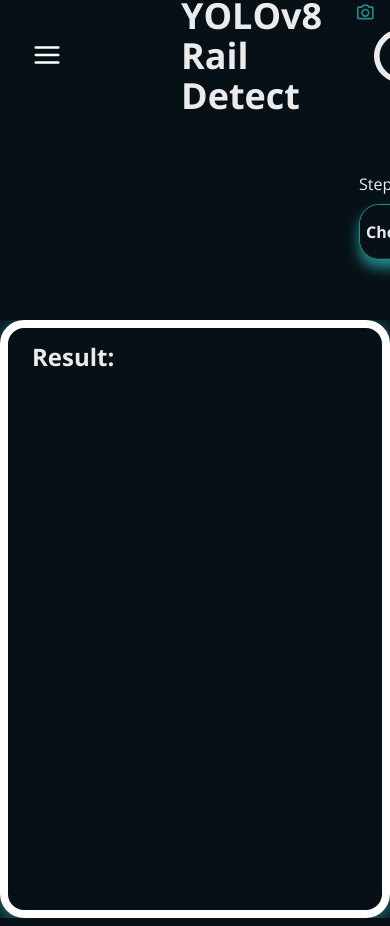
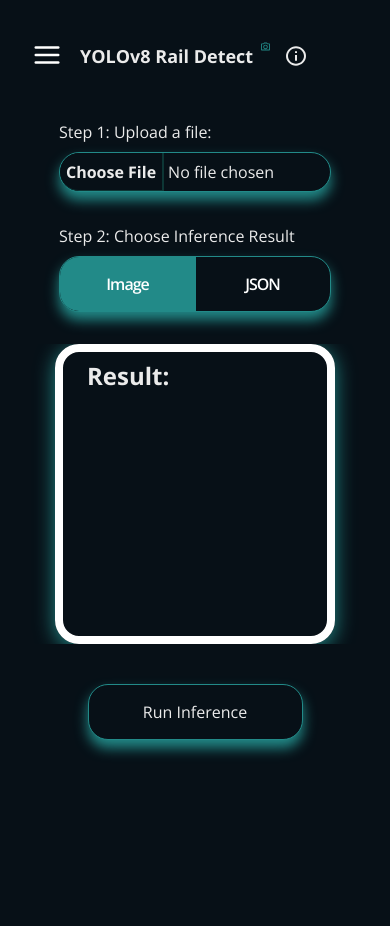
Before and after one commit to YouDontSayIt-dev/Detection-of-Breakages-Over-Railway-Tracks-Using-YOLOv8-Model, a React (Create React App) app in the folder thesis-webapp/: page /yolov8/inference in a window 390 px wide. After the commit the page ends 844 px from the top, so only its background shows below. Built offline with nearby package versions, Linux system fonts and the light colour scheme.

Commit message:
yolo inference mobile respo done

```diff
--- a/thesis-webapp/src/components/ImageDisplayYOLO.jsx
+++ b/thesis-webapp/src/components/ImageDisplayYOLO.jsx
@@ -77,7 +77,7 @@ const ImageDisplay = ({ selectedImage, drawLine, bboxData, radioBtnValue }) => {
 
   if (radioBtnValue === "image") {
     return (
-      <div className="w-[1202px] h-[598px] mx-auto border-8 border-customImageDisplay shadow-customImageDisplay rounded-customImageDisplay">
+      <div className="w-[280px] h-[300px] md:w-[602px] lg:w-[1202px] lg:h-[550px] mx-auto border-8 border-customImageDisplay shadow-customImageDisplay rounded-customImageDisplay">
         <div className="flex w-full h-[10%] justify-between items-center p-6 text-ebony font-bold text-2xl">
           <h1>Result:</h1>
         </div>
@@ -92,7 +92,7 @@ const ImageDisplay = ({ selectedImage, drawLine, bboxData, radioBtnValue }) => {
     );
   } else if (radioBtnValue === "JSON") {
     return (
-      <div className="flex flex-col w-[1202px] h-[598px] mx-auto border-8 border-customImageDisplay shadow-customImageDisplay rounded-customImageDisplay">
+      <div className="flex flex-col w-[280px] h-[300px] md:w-[602px] lg:w-[1202px] lg:h-[550px] mx-auto border-8 border-customImageDisplay shadow-customImageDisplay rounded-customImageDisplay">
         <div className="flex w-full h-[10%] justify-between items-center p-6 text-ebony font-bold text-2xl hover:text-active">
           {/* BUTTON TO COPY THE BBOX DATA */}
           <button onClick={copyToClipboard}>Copy Code</button>
@@ -106,9 +106,7 @@ const ImageDisplay = ({ selectedImage, drawLine, bboxData, radioBtnValue }) => {
   } else {
     return (
       <div className="w-[1202px] h-[598px] mx-auto border-8 border-customImageDisplay shadow-customImageDisplay rounded-customImageDisplay">
-        <div className="flex w-full h-[10%] justify-between items-center p-6 text-ebony font-bold text-2xl">
-          <h1>Result:</h1>
-        </div>
+
         {/* Canvas for drawing */}
         <canvas
           ref={canvasRef}
--- a/thesis-webapp/src/components/InferenceButton.jsx
+++ b/thesis-webapp/src/components/InferenceButton.jsx
@@ -3,7 +3,7 @@ import React from "react";
 const InferenceButton = ({ onClick }) => {
   return (
     <div className="flex flex-col">
-      <h1 className="text-ebony mb-2">Step 3: Run the system</h1>
+      <h1 className=" hidden lg:block text-ebony mb-2">Step 3: Run the system</h1>
       <button
       className="w-[215px] h-[56px] bg-customBackground border rounded-customBtn border-customBtn shadow-customShadow rounded-2xl text-base text-ebony transition active:translate-y-1"
       onClick={onClick}
--- a/thesis-webapp/src/components/RadioInput.css
+++ b/thesis-webapp/src/components/RadioInput.css
@@ -4,7 +4,7 @@
 }
 
 .radio-input {
-  --container_width: 254px;
+  --container_width: 272px;
   position: relative;
   margin-top: 8px;
   display: flex;
--- a/thesis-webapp/src/components/RadioInput.jsx
+++ b/thesis-webapp/src/components/RadioInput.jsx
@@ -18,7 +18,7 @@ class RadioInput extends Component {
 
   render() {
     return (
-      <div className="w-[254px] h-[56px] mb-8">
+      <div className=" w-[272px] h-[40px] lg:w-[254px] lg:h-[56px] mb-8">
         <label className="text-ebony">Step 2: Choose Inference Result</label>
         <div className="radio-input">
           <label>
--- a/thesis-webapp/src/components/UploadButton.jsx
+++ b/thesis-webapp/src/components/UploadButton.jsx
@@ -10,7 +10,7 @@ const UploadButton = ({ onChange }) => {
         id="picture"
         type="file"
         accept="image/*"
-        className="flex h-[56px] w-[326px] mt-2 bg-customBackground border rounded-customBtn border-customBtn shadow-customShadow rounded-2xl text-base text-ebony file:h-full file:border file:border-customFile file:rounded-customFile  file:bg-customBackground file:border-l-0 file:border-t-0 file:border-r-2 file:text-ebony file:font-bold"
+        className="flex w-[272px] h-[40px] lg:h-[56px] lg:w-[326px] mt-2 bg-customBackground border rounded-customBtn border-customBtn shadow-customShadow rounded-2xl text-base text-ebony file:h-full file:border file:border-customFile file:rounded-customFile  file:bg-customBackground file:border-l-0 file:border-t-0 file:border-r-2 file:text-ebony file:font-bold"
         onChange={onChange} // Call the provided function on change
       />
     </div>
--- a/thesis-webapp/src/pages/AboutUs.jsx
+++ b/thesis-webapp/src/pages/AboutUs.jsx
@@ -15,7 +15,7 @@ const AboutUs = () => {
   const location = useLocation();
 
   return (
-    <div className="bg-customBackground w-screen h-screen overflow-hidden">
+    <div className="bg-customBackground w-full h-full overflow-hidden">
       {/* SIDEBAR COMPONENT  */}
       <Sidebar activePage={location.pathname} />
       <div className="w-full h-[120px] overflow-x-hidden">
@@ -47,7 +47,7 @@ const AboutUs = () => {
         {/* CONTAINER FOR THE RECTANGLE  */}
       <div className="grid grid-flow-col scroll-auto gap-[5rem] overscroll-x-contain snap-mandatory snap-x overflow-y-hidden">
         {/* CONTAINER FOR INDIVIDUAL RECTANGLE  */}
-        <div className="w-[280px] md:w-[320px] h-[502px] flex flex-col bg-[#071017] rounded-[24px] border-4 border-solid border-[#228a88] shadow-[-10px_10px_50.4px_#228a88]">
+        <div className="w-[280px] md:w-[305px] h-[502px] flex flex-col bg-[#071017] rounded-[24px] border-4 border-solid border-[#228a88] shadow-[-10px_10px_50.4px_#228a88]">
           {/* CONTAINER FOR IMAGE  */}
           <div className="mt-[50px] flex justify-center">
               <img className="w-[200px] h-[200px] object-cover block" alt="" src={dom_img} />
--- a/thesis-webapp/src/pages/HomePage.jsx
+++ b/thesis-webapp/src/pages/HomePage.jsx
@@ -6,7 +6,8 @@ import train from "../assets/train.png";
 
 function HomePage() {
   return (
-    <div className="flex  lg:flex-row min-h-screen font-Open bg-customBackground relative">
+    <div className="flex  lg:flex-row min-h-screen font-Open [background:linear-gradient(0deg,rgba(34,138,136,0.5)_0%,rgba(7,16,23,0)_100%)] relative">
+
       <div className="w-full lg:w-3/5 px-3 lg:px-28 pt-[20px] lg:pt-[100px]">
         <div>
           <h2 className="text-[#EBEBEB] font-bold text-base text-center lg:text-left md:text-4xl lg:text-[56px] md:pb-4">
--- a/thesis-webapp/src/pages/YOLOv8_Inference.jsx
+++ b/thesis-webapp/src/pages/YOLOv8_Inference.jsx
@@ -85,21 +85,21 @@ const Yolov8Inference = () => {
     <div className="flex flex-col w-full h-full bg-customBackground overflow-x-hidden">
       {/* SIDEBAR COMPONENT  */}
       <Sidebar activePage={location.pathname} />
-      <div className="w-full h-[320px] overflow-x-hidden">
-        <div className="flex h-[30%] ml-[125px] items-center justify-between p-[56px]">
+      <div className="w-full h-[120px] lg:h-[320px] overflow-x-hidden">
+        <div className="flex h-[10%] lg:h-[30%] ml-[80px] lg:ml-[125px] items-center md:justify-between pt-[56px] md:p-[56px]">
           {/* CONTAINER FOR TOP ITEMS  */}
           {/* LEFT ITEMS */}
-          <div className="flex">
-            <h1 className="text-4xl font-bold text-ebony">
+          <div className="flex ">
+            <h1 className="text-lg md:text-4xl font-bold text-justify text-ebony items-center justify-center">
               YOLOv8 Rail Detect
             </h1>
             <svg
-              width="36"
-              height="32"
+              width="9"
+              height="9"
               viewBox="0 0 36 32"
               fill="none"
               xmlns="http://www.w3.org/2000/svg"
-              className="ml-4"
+              className="ml-2 lg:ml-4 lg:h-[32px] lg:w-[36px]"
             >
               <path
                 d="M32.4 3.55556H26.694L23.4 0H12.6L9.306 3.55556H3.6C2.64522 3.55556 1.72955 3.93016 1.05442 4.59695C0.379284 5.26375 0 6.16812 0 7.11111V28.4444C0 29.3874 0.379284 30.2918 1.05442 30.9586C1.72955 31.6254 2.64522 32 3.6 32H32.4C33.3548 32 34.2705 31.6254 34.9456 30.9586C35.6207 30.2918 36 29.3874 36 28.4444V7.11111C36 6.16812 35.6207 5.26375 34.9456 4.59695C34.2705 3.93016 33.3548 3.55556 32.4 3.55556ZM32.4 28.4444H3.6V7.11111H10.89L14.184 3.55556H21.816L25.11 7.11111H32.4V28.4444ZM18 8.88889C15.6131 8.88889 13.3239 9.82539 11.636 11.4924C9.94821 13.1594 9 15.4203 9 17.7778C9 20.1353 9.94821 22.3962 11.636 24.0632C13.3239 25.7302 15.6131 26.6667 18 26.6667C20.3869 26.6667 22.6761 25.7302 24.364 24.0632C26.0518 22.3962 27 20.1353 27 17.7778C27 15.4203 26.0518 13.1594 24.364 11.4924C22.6761 9.82539 20.3869 8.88889 18 8.88889ZM18 23.1111C16.5678 23.1111 15.1943 22.5492 14.1816 21.549C13.1689 20.5488 12.6 19.1923 12.6 17.7778C12.6 16.3633 13.1689 15.0067 14.1816 14.0065C15.1943 13.0063 16.5678 12.4444 18 12.4444C19.4322 12.4444 20.8057 13.0063 21.8184 14.0065C22.8311 15.0067 23.4 16.3633 23.4 17.7778C23.4 19.1923 22.8311 20.5488 21.8184 21.549C20.8057 22.5492 19.4322 23.1111 18 23.1111Z"
@@ -113,12 +113,12 @@ const Yolov8Inference = () => {
             {/* FOR ICON AND MODAL POPUP */}
             <div onMouseEnter={handleIconHover} onMouseLeave={handleModalClose} onClick={handleModalToggle}>
               <svg
-                width="56"
-                height="54"
+                width="20"
+                height="20"
                 viewBox="0 0 56 54"
                 fill="none"
                 xmlns="http://www.w3.org/2000/svg"
-                className="cursor-pointer"
+                className="cursor-pointer ml-4 md:h-[56px] md:w-[54px]"
               >
                 <path
                   d="M25.2 18.9H30.8V13.5H25.2M28 48.6C15.652 48.6 5.6 38.907 5.6 27C5.6 15.093 15.652 5.4 28 5.4C40.348 5.4 50.4 15.093 50.4 27C50.4 38.907 40.348 48.6 28 48.6ZM28 0C24.323 0 20.682 0.698376 17.2849 2.05525C13.8877 3.41213 10.8011 5.40094 8.20101 7.90812C2.94999 12.9716 0 19.8392 0 27C0 34.1608 2.94999 41.0284 8.20101 46.0919C10.8011 48.5991 13.8877 50.5879 17.2849 51.9448C20.682 53.3016 24.323 54 28 54C35.4261 54 42.548 51.1554 47.799 46.0919C53.05 41.0284 56 34.1608 56 27C56 23.4543 55.2758 19.9433 53.8686 16.6675C52.4615 13.3918 50.399 10.4153 47.799 7.90812C45.1989 5.40094 42.1123 3.41213 38.7151 2.05525C35.318 0.698376 31.677 0 28 0ZM25.2 40.5H30.8V24.3H25.2V40.5Z"
@@ -130,18 +130,13 @@ const Yolov8Inference = () => {
             {/* MODAL POPUP */}
             {isModalOpen && (
               <div
-                className="absolute top-[84px] right-20 z-50 w-[531px] h-[515px] bg-customSidebarColor rounded-customPopUp p-8 text-ebony"
+                className="absolute top-[84px] right-5 lg:right-20 z-50 w-[280px] lg:w-[531px] h-[600px] lg:h-[515px] bg-customSidebarColor rounded-customPopUp p-8 text-ebony"
               >
                 <h1 className="w-full h-[10%] text-2xl font-semibold">
                   What is Inferencing?
                 </h1>
-                <p className="w-full h-[80%] py-4 text-2xl">
-                  Inferencing refers to the process of using a trained model to
-                  make predictions or inferences on new, unseen data. Object
-                  detection involves identifying and locating objects within an
-                  image or a video frame. The trained model, often based on
-                  machine learning or deep learning techniques, has learned to
-                  recognize patterns and features that distinguish different
+                <p className="w-full h-[80%] py-4 text-base text-left lg:text-2xl">
+                  Inferencing refers to the process of using a trained model to make predictions or inferences on new, unseen data. Object detection involves identifying and locating objects within an image or a video frame. The trained model, often based on machine learning or deep learning techniques, has learned to recognize patterns and features that distinguish different
                   objects.
                 </p>
                 <div className="flex items-center justify-end w-full text-2xl">
@@ -153,15 +148,42 @@ const Yolov8Inference = () => {
           </div>
         </div>
 
+
         {/* CONTAINER FOR BUTTONS */}
-        <div className="flex h-[65%] justify-between px-[359px] items-center z-10">
+        <div className="hidden lg:flex h-[65%] justify-between px-[359px] items-center z-10">
           <UploadButton onChange={handleFileChange} />
           <RadioInput selectedValue={outputOption} onRadioChange={handleRadioChange}/>
           <InferenceButton onClick={sendImageToAPI} />
         </div>
+
       </div>
+
+      <div className="hidden lg:flex w-screen h-fit mb-2 overflow-x-hidden z-0">
+            <ImageDisplay
+              selectedImage={base64Image}
+              drawLine={isInfering}
+              bboxData={bboxData}
+              radioBtnValue={outputOption}
+          />
+          </div>
+
+       {/* CONTAINER FOR BUTTONS */}
+      <div className="lg:hidden flex flex-col justify-center items-center z-10 mx-6">
+        <div className="order-1 mb-8">
+          <UploadButton onChange={handleFileChange} />
+        </div>
+
+        <div className="order-2 mb-[48px]">
+        <RadioInput selectedValue={outputOption} onRadioChange={handleRadioChange}/>
+        </div>
+
+        <div className="order-4  mb-[48px]">
+        <InferenceButton onClick={sendImageToAPI} />
+        </div>
+
+        <div className="order-3 lg:hidden mb-8">
+          {/* CONTAINER FOR YOLOV8 IMAGE/JSON OUTPUT  */}
           <div className="flex w-screen h-fit mb-2 overflow-x-hidden z-0">
-        {/* CONTAINER FOR YOLOV8 IMAGE/JSON OUTPUT  */}
             <ImageDisplay
               selectedImage={base64Image}
               drawLine={isInfering}
@@ -170,6 +192,9 @@ const Yolov8Inference = () => {
           />
           </div>
         </div>
+      </div>
+
+    </div>
   );
 };
 
```
Lines whose indentation alone changed are shown as unchanged.
